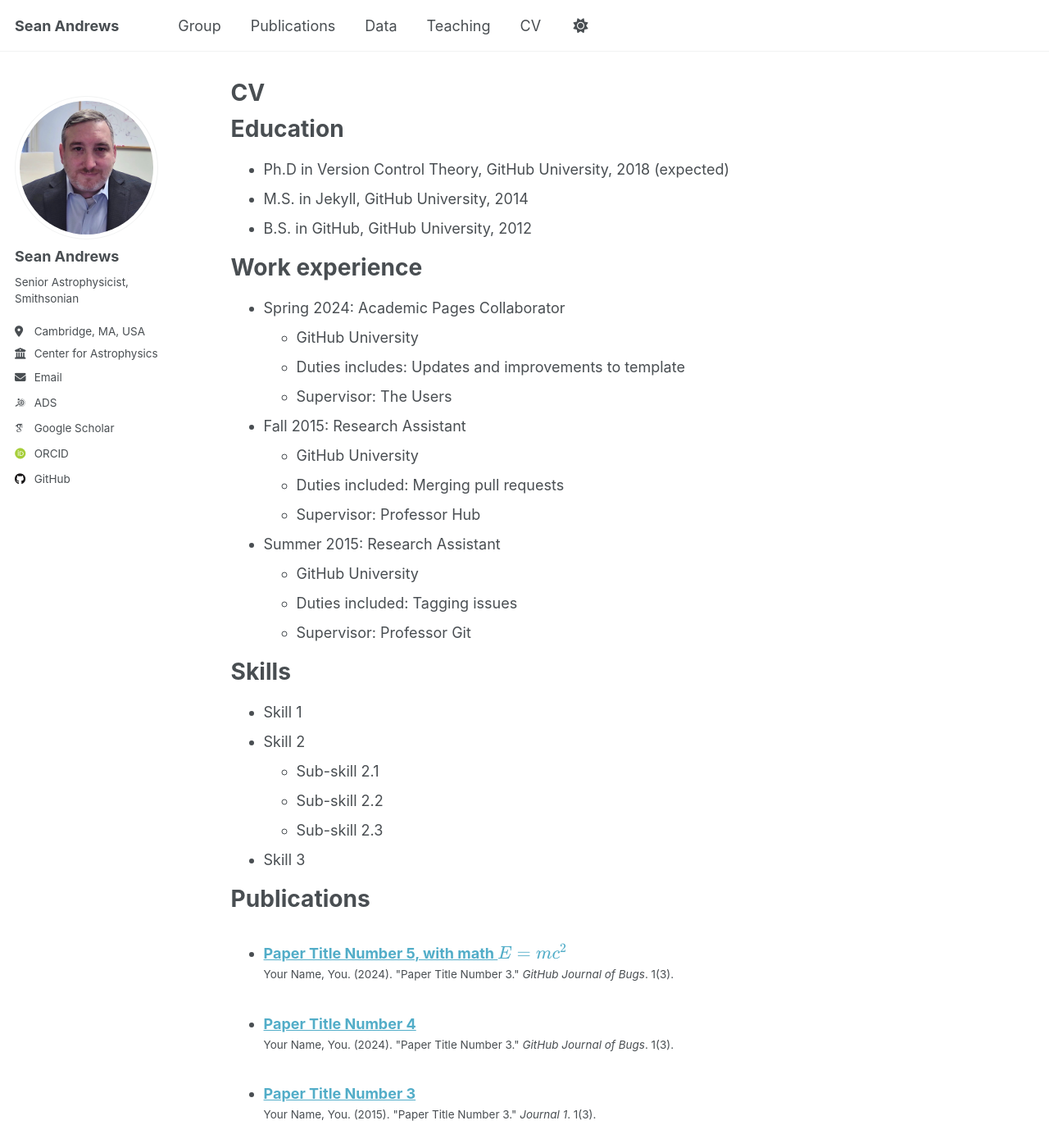
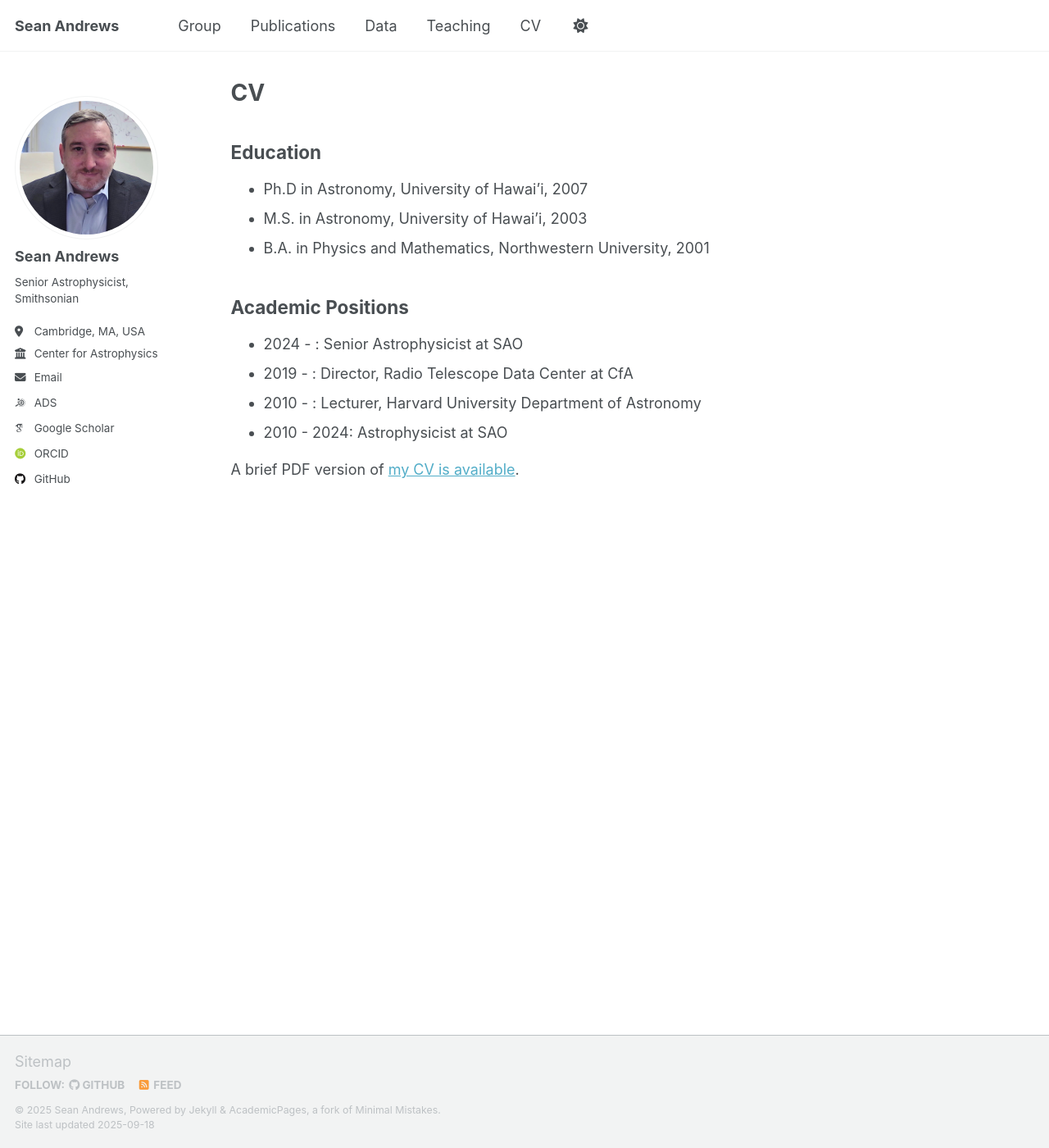
Before and after one commit to seanandrews/seanandrews.github.io, a Jekyll site: the page built from _pages/cv.md, in a window 1280 px wide and 1400 px high. Shown: the whole window at 82% size. Built offline with Jekyll 4.4.1, drawn with Linux system fonts in a browser that asks for light colours; some web fonts are replaced; a script that is not in the unit is left out; some of the changed text lies outside the part shown.

Commit message:
Update cv.md

```diff
--- a/_pages/cv.md
+++ b/_pages/cv.md
@@ -10,55 +10,16 @@ redirect_from:
 {% include base_path %}
 
 Education
-======
-* Ph.D in Version Control Theory, GitHub University, 2018 (expected)
-* M.S. in Jekyll, GitHub University, 2014
-* B.S. in GitHub, GitHub University, 2012
+-
+* Ph.D in Astronomy, University of Hawai'i, 2007
+* M.S. in Astronomy, University of Hawai'i, 2003
+* B.A. in Physics and Mathematics, Northwestern University, 2001
 
-Work experience
-======
-* Spring 2024: Academic Pages Collaborator
-  * GitHub University
-  * Duties includes: Updates and improvements to template
-  * Supervisor: The Users
+Academic Positions
+-
+* 2024 - : Senior Astrophysicist at SAO
+* 2019 - : Director, Radio Telescope Data Center at CfA
+* 2010 - : Lecturer, Harvard University Department of Astronomy
+* 2010 - 2024: Astrophysicist at SAO
 
-* Fall 2015: Research Assistant
-  * GitHub University
-  * Duties included: Merging pull requests
-  * Supervisor: Professor Hub
-
-* Summer 2015: Research Assistant
-  * GitHub University
-  * Duties included: Tagging issues
-  * Supervisor: Professor Git
-
-Skills
-======
-* Skill 1
-* Skill 2
-  * Sub-skill 2.1
-  * Sub-skill 2.2
-  * Sub-skill 2.3
-* Skill 3
-
-Publications
-======
-  <ul>{% for post in site.publications reversed %}
-    {% include archive-single-cv.html %}
-  {% endfor %}</ul>
-
-Talks
-======
-  <ul>{% for post in site.talks reversed %}
-    {% include archive-single-talk-cv.html  %}
-  {% endfor %}</ul>
-
-Teaching
-======
-  <ul>{% for post in site.teaching reversed %}
-    {% include archive-single-cv.html %}
-  {% endfor %}</ul>
-
-Service and leadership
-======
-* Currently signed in to 43 different slack teams
+A brief PDF version of [my CV is available](files/Andrews_brief_CV_2025.pdf).
```
